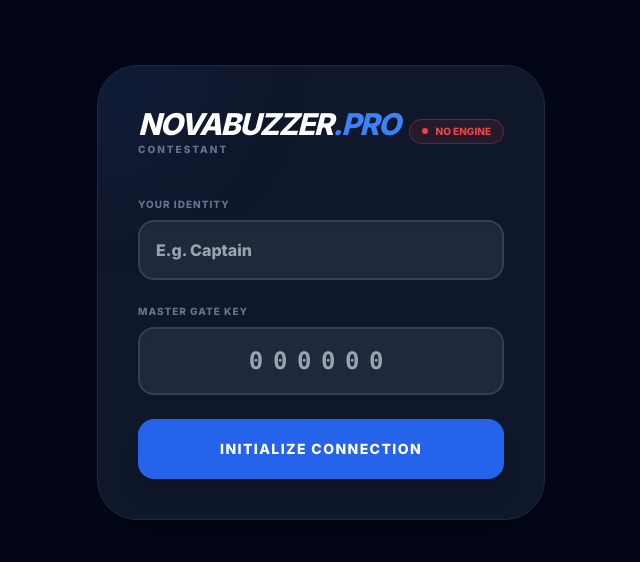
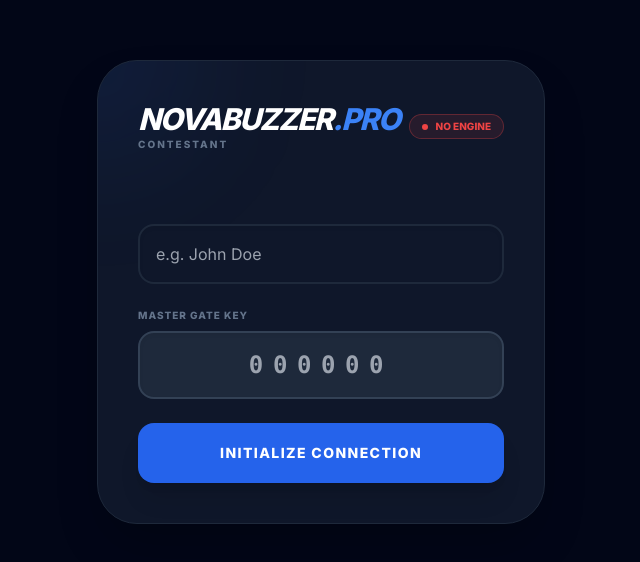
Before and after one commit to barbes123/novabuzzer-pro, a React (Vite) app: page / in a window 1280 px wide. Shown: the part 108-670 px from the top of the page, without its empty margins (319-959 px from the left). Built offline with nearby package versions, Linux system fonts and the light colour scheme; no server answers.

Commit message:
added password for host

```diff
--- a/App.tsx
+++ b/App.tsx
@@ -5,6 +5,7 @@ import ControlPanel from './components/ControlPanel';
 import PlayerPanel from './components/PlayerPanel';
 import { Role, GameState, Player, BuzzRecord, Language } from './types';
 import { translations } from './translations';
+import { HOST_PASSWORD } from './constants';
 
 const getSocketUrl = () => {
   const hostname = window.location.hostname || 'localhost';
@@ -23,9 +24,10 @@ const App: React.FC = () => {
   const [gateCode, setGateCode] = useState('');
   const [players, setPlayers] = useState<Player[]>([]);
   const [buzzes, setBuzzes] = useState<BuzzRecord[]>([]);
+  const [showPassword, setShowPassword] = useState(false);
 
   const [playerData, setPlayerData] = useState<{ name: string; disabled: boolean }>({
-    name: 'Contestant',
+    name: '',
     disabled: true
   });
 
@@ -103,10 +105,54 @@ const App: React.FC = () => {
     setRegistrationError(`Engine unreachable. Is server.js running?`);
     return;
   }
+
+  // --- Checking password ---
+  if (role === 'host') {
+    if (name !== HOST_PASSWORD) {
+      setRegistrationError('Incorrect Host Password');
+      return;
+    }
+  }
+
   setIsConnecting(true);
   setRegistrationError('');
-    socket.emit('register', { name, code, role });
+
+  // FIX: If role is host, send the name "Host". Otherwise send the typed name.
+  socket.emit('register', {
+    name: role === 'host' ? 'Host' : name,
+    code,
+    role
+  });
 };
+
+
+// const handleRegister = (name: string, code: string) => {
+//   if (!socket?.connected) {
+//     setRegistrationError(`Engine unreachable. Is server.js running?`);
+//     return;
+//   }
+
+//   if (role === 'host') {
+//     // This will print the password to your browser console (F12) to help us debug
+//     console.log("Input:", name);
+//     console.log("Expected:", HOST_PASSWORD);
+
+//     if (name.trim() !== HOST_PASSWORD) { // .trim() removes accidental spaces
+//       setRegistrationError('Incorrect Host Password');
+//       return;
+//     }
+//   }
+
+//   setIsConnecting(true);
+//   setRegistrationError('');
+
+//   socket.emit('register', {
+//     name: role === 'host' ? 'Host' : name,
+//     code,
+//     role
+//   });
+// };
+
 
   if (!role) return <div className="min-h-screen bg-slate-950 flex items-center justify-center text-slate-500 font-mono text-sm animate-pulse">BOOTING_SYSTEM...</div>;
 
@@ -129,13 +175,56 @@ const App: React.FC = () => {
 
           <form onSubmit={(e) => {
             e.preventDefault();
+            handleRegister(playerData.name, gateCode);
             const formData = new FormData(e.currentTarget);
             handleRegister(formData.get('name') as string, (formData.get('code') as string || '').toUpperCase());
           }} className="space-y-6 relative z-10">
-            <div>
+<div className="space-y-2">
+  <label className="text-[10px] font-black text-slate-500 uppercase tracking-[0.2em] ml-1">
+    {role === 'host' ? 'Admin Password' : t.YOUR_NAME_LABEL}
+  </label>
+
+  <div className="relative group">
+    <input
+      /* If role is host and showPassword is true, show "text", otherwise "password" */
+      type={role === 'host' ? (showPassword ? "text" : "password") : "text"}
+      value={playerData.name}
+      onChange={(e) => setPlayerData({ ...playerData, name: e.target.value })}
+      onFocus={() => {
+        setPlayerData({ ...playerData, name: '' });
+      }}
+      onBlur={() => {
+        if (playerData.name.trim() === '') {
+          setPlayerData({ ...playerData, name: role === 'host' ? '' : 'Contestant' });
+        }
+      }}
+      className="w-full bg-slate-900 border-2 border-slate-800 rounded-2xl p-4 pr-12 text-white font-medium focus:border-blue-500 outline-none transition-all shadow-inner"
+      placeholder={role === 'host' ? "••••••••" : "e.g. John Doe"}
+      required
+    />
+
+    {/* Only show the eye button if the role is 'host' */}
+    {role === 'host' && (
+      <button
+        type="button"
+        onClick={() => setShowPassword(!showPassword)}
+        className="absolute right-4 top-1/2 -translate-y-1/2 text-slate-500 hover:text-blue-400 transition-colors"
+      >
+        {showPassword ? (
+          /* Eye Off Icon */
+          <svg className="w-5 h-5" fill="none" stroke="currentColor" viewBox="0 0 24 24"><path strokeLinecap="round" strokeLinejoin="round" strokeWidth="2" d="M13.875 18.825A10.05 10.05 0 0112 19c-4.478 0-8.268-2.943-9.543-7a9.97 9.97 0 011.563-3.029m5.858.908a3 3 0 114.243 4.243M9.878 9.878l4.242 4.242M9.88 9.88l-3.29-3.29m7.532 7.532l3.29 3.29M3 3l18 18" /></svg>
+        ) : (
+          /* Eye On Icon */
+          <svg className="w-5 h-5" fill="none" stroke="currentColor" viewBox="0 0 24 24"><path strokeLinecap="round" strokeLinejoin="round" strokeWidth="2" d="M15 12a3 3 0 11-6 0 3 3 0 016 0z" /><path strokeLinecap="round" strokeLinejoin="round" strokeWidth="2" d="M2.458 12C3.732 7.943 7.523 5 12 5c4.478 0 8.268 2.943 9.542 7-1.274 4.057-5.064 7-9.542 7-4.477 0-8.268-2.943-9.542-7z" /></svg>
+        )}
+      </button>
+    )}
+  </div>
+</div>
+            {/* <div>
               <label className="block text-[10px] font-black mb-2 text-slate-500 uppercase tracking-widest text-left">{t.IDENTITY}</label>
               <input name="name" required className="w-full bg-slate-800 border-2 border-slate-700 rounded-2xl p-4 text-white font-bold focus:border-blue-500 outline-none transition-all shadow-inner" placeholder="E.g. Captain" />
-            </div>
+            </div> */}
 
             {role === 'player' && (
               <div>
--- a/constants.ts
+++ b/constants.ts
@@ -2,3 +2,5 @@ export const SOUNDS = {
 //   WINNER_FANFARE: 'https://assets.mixkit.co/active_storage/sfx/2013/2013-preview.mp3', // Replace with your actual path
   WINNER_FANFARE: '/music/um_buzz.mp3',
 };
+
+export const HOST_PASSWORD = '1234'
```
Also changed, not shown: 1 other file (tests, documents, lock files or other folders). Lines whose indentation alone changed are shown as unchanged.
